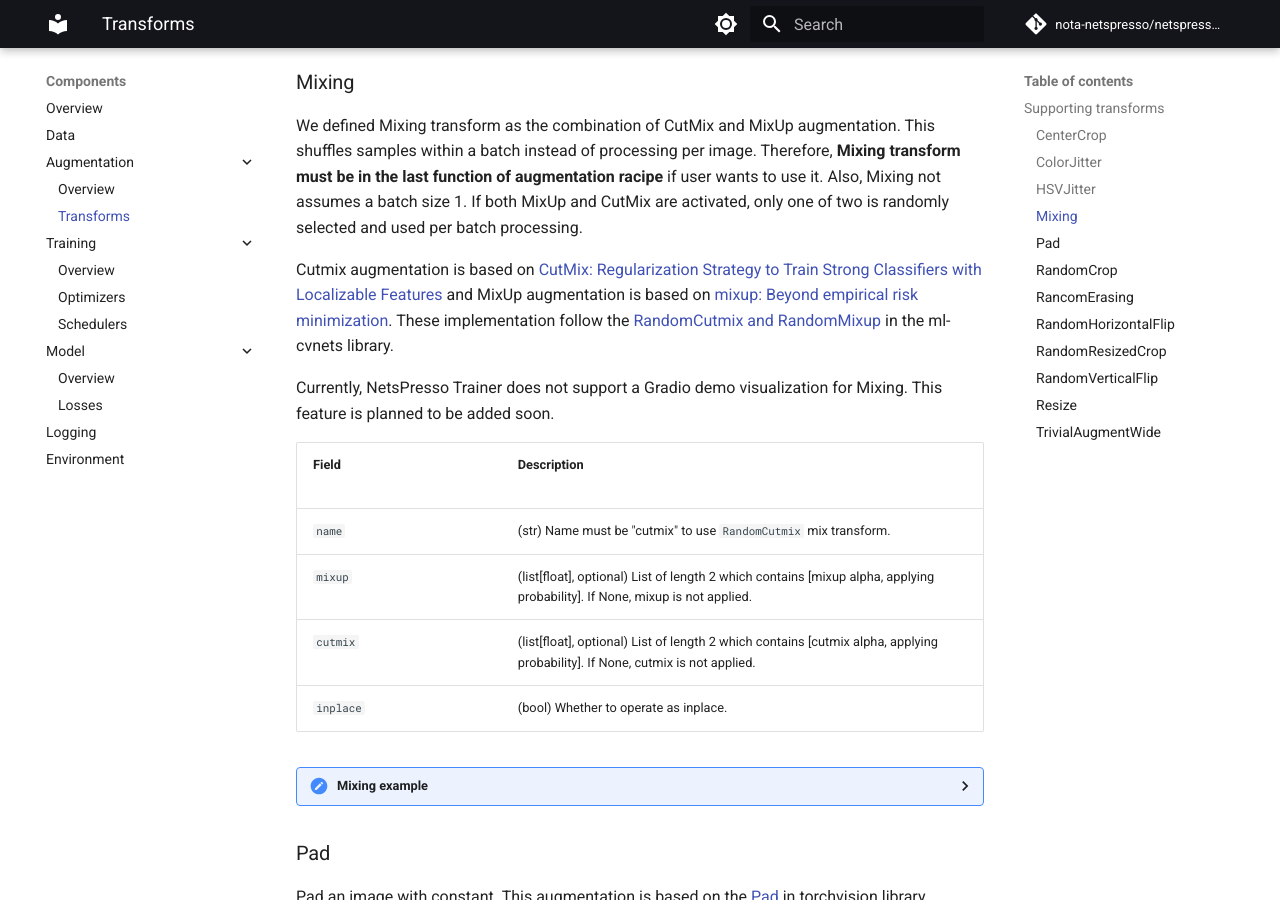
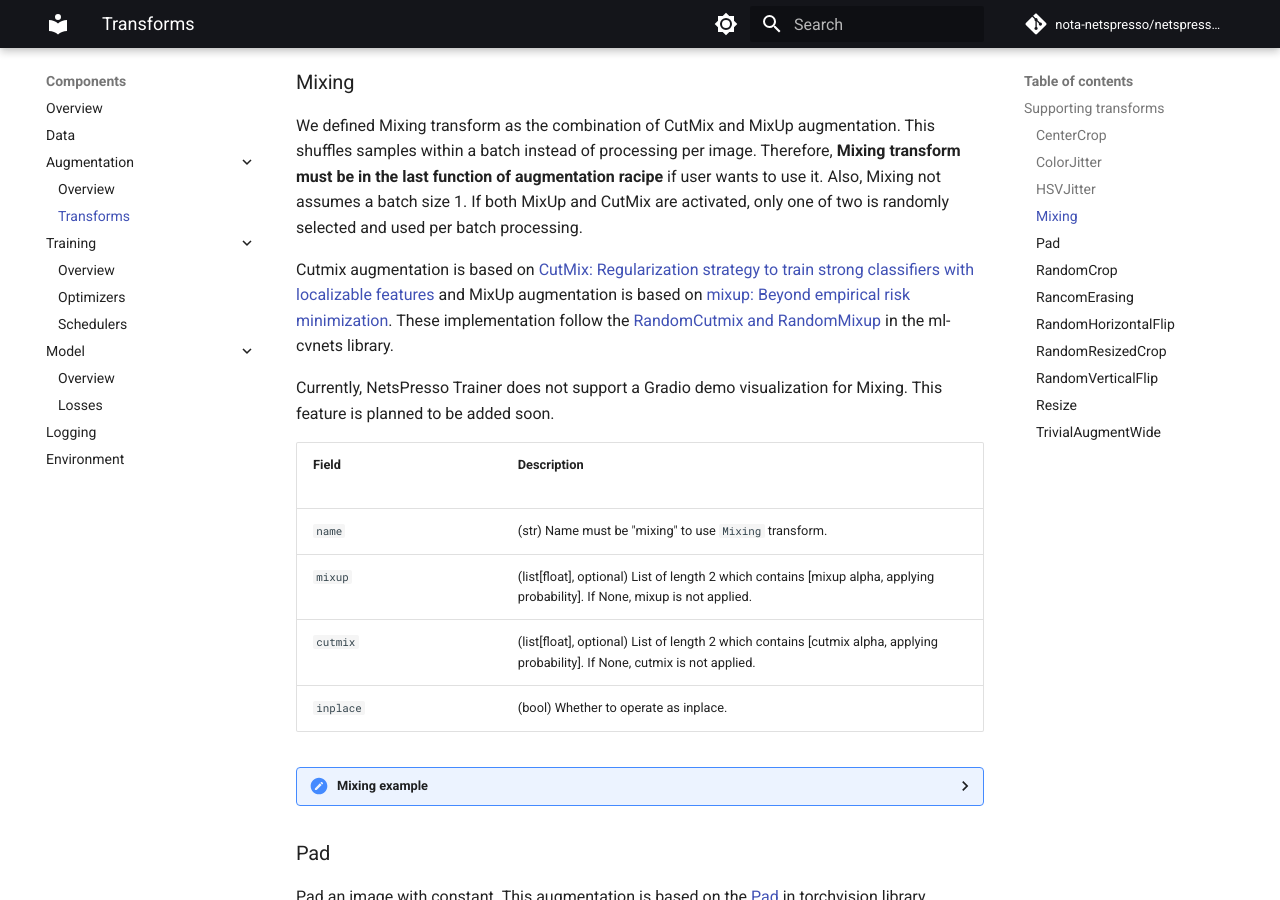
Before and after one commit to Nota-NetsPresso/netspresso-trainer, an MkDocs documentation site: the page built from docs/components/augmentation/transforms.md, in a window 1280 px wide and 900 px high, scrolled down 2160 px. Built offline with MkDocs 1.6.1 and Material for MkDocs 9.7.7, drawn with Linux system fonts in a browser that asks for light colours; comment, search, counter and statistics services are not loaded.

Commit message:
Fix typo

```diff
--- a/docs/components/augmentation/transforms.md
+++ b/docs/components/augmentation/transforms.md
@@ -87,13 +87,13 @@ HSVJitter is based on `augment_hsv` function of [YOLOX repository](https://githu
 
 We defined Mixing transform as the combination of CutMix and MixUp augmentation. This shuffles samples within a batch instead of processing per image. Therefore, **Mixing transform must be in the last function of augmentation racipe** if user wants to use it. Also, Mixing not assumes a batch size 1. If both MixUp and CutMix are activated, only one of two is randomly selected and used per batch processing.
 
-Cutmix augmentation is based on [CutMix: Regularization Strategy to Train Strong Classifiers with Localizable Features](https://openaccess.thecvf.com/content_ICCV_2019/papers/Yun_CutMix_Regularization_Strategy_to_Train_Strong_Classifiers_With_Localizable_Features_ICCV_2019_paper.pdf) and MixUp augmentation is based on [mixup: Beyond empirical risk minimization](https://arxiv.org/pdf/1710.09412.pdf%C2%A0). These implementation follow the [RandomCutmix and RandomMixup](https://github.com/apple/ml-cvnets/blob/77717569ab4a852614dae01f010b32b820cb33bb/data/transforms/image_torch.py) in the ml-cvnets library.
+Cutmix augmentation is based on [CutMix: Regularization strategy to train strong classifiers with localizable features](https://openaccess.thecvf.com/content_ICCV_2019/papers/Yun_CutMix_Regularization_Strategy_to_Train_Strong_Classifiers_With_Localizable_Features_ICCV_2019_paper.pdf) and MixUp augmentation is based on [mixup: Beyond empirical risk minimization](https://arxiv.org/pdf/1710.09412.pdf%C2%A0). These implementation follow the [RandomCutmix and RandomMixup](https://github.com/apple/ml-cvnets/blob/77717569ab4a852614dae01f010b32b820cb33bb/data/transforms/image_torch.py) in the ml-cvnets library.
 
 Currently, NetsPresso Trainer does not support a Gradio demo visualization for Mixing. This feature is planned to be added soon.
 
 | Field <img width=200/> | Description |
 |---|---|
-| `name` | (str) Name must be "cutmix" to use `RandomCutmix` mix transform. |
+| `name` | (str) Name must be "mixing" to use `Mixing` transform. |
 | `mixup` | (list[float], optional) List of length 2 which contains [mixup alpha, applying probability]. If None, mixup is not applied. |
 | `cutmix` | (list[float], optional) List of length 2 which contains [cutmix alpha, applying probability]. If None, cutmix is not applied. |
 | `inplace` | (bool) Whether to operate as inplace. |
```
